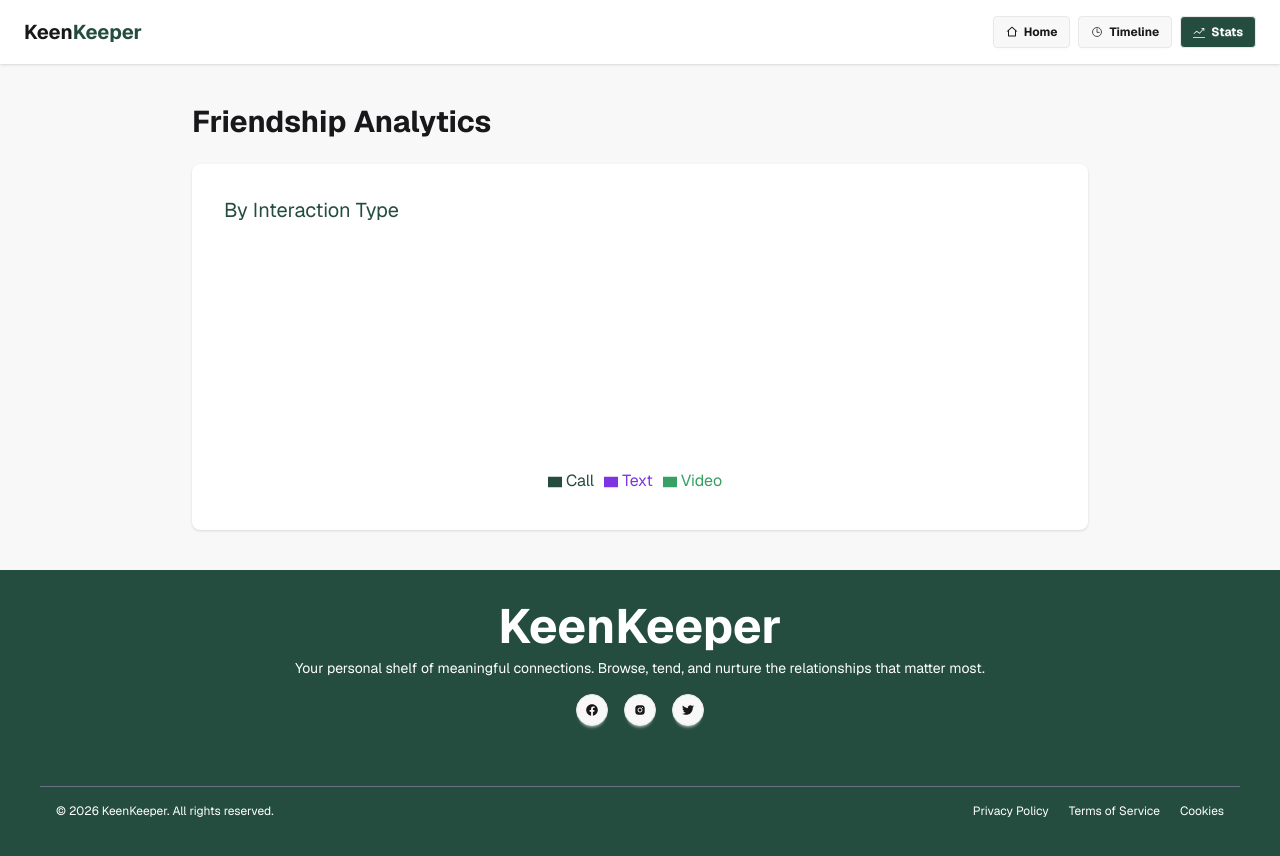
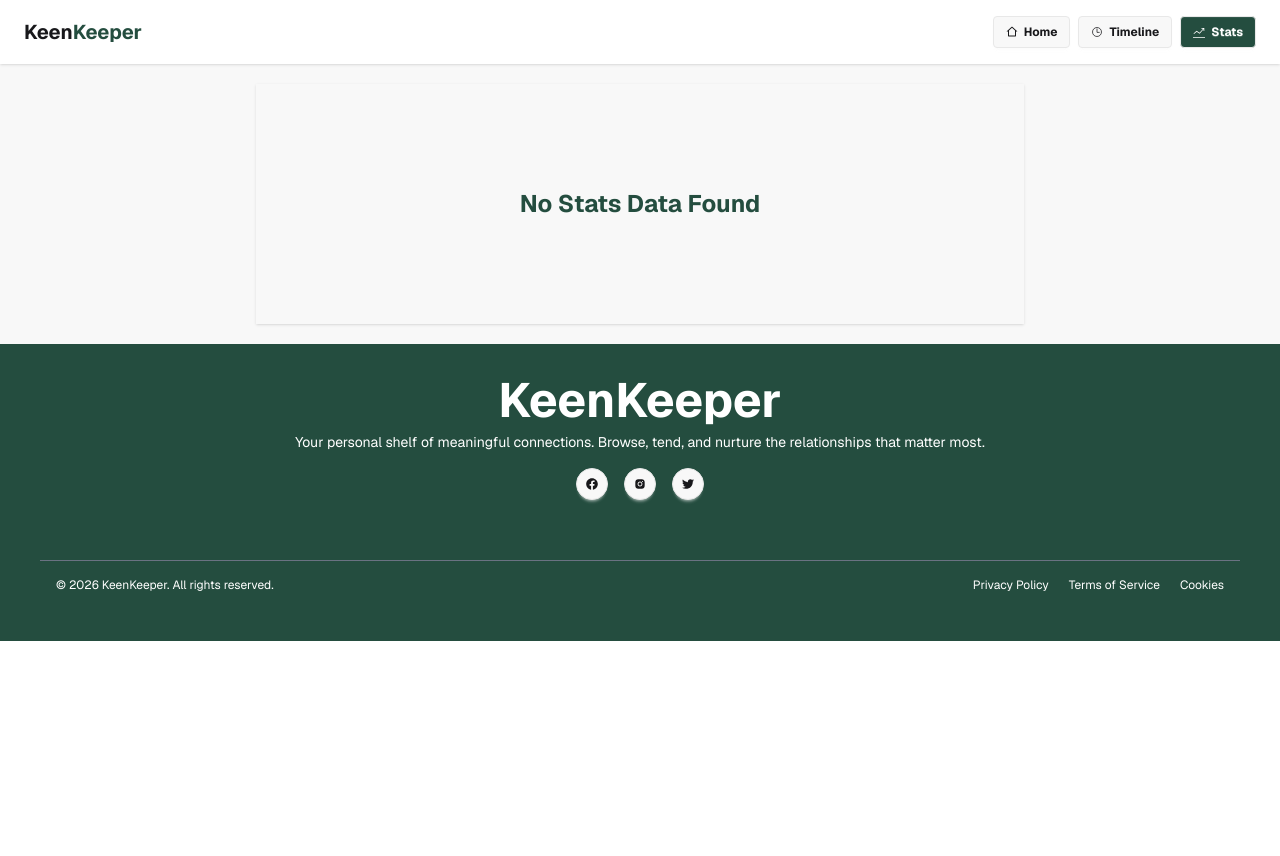
Before and after one commit to toufikhossain11/assignment-07, a React (Vite) app: page /statspage in a window 1280 px wide. Shown: the top 856 px of the page. After the commit the page ends 800 px from the top, so only its background shows below. Built offline with nearby package versions, Linux system fonts and the light colour scheme.

Commit message:
page conditional add

```diff
--- a/src/Comoments/PageLayout/StatsPage/StatsPage.jsx
+++ b/src/Comoments/PageLayout/StatsPage/StatsPage.jsx
@@ -4,8 +4,8 @@ import { TimeLineContext } from '../../../context/TimelineContext';
 
 const StatsPage = () => {
     const { timeLineData } = useContext(TimeLineContext);
-    const {textData}=useContext(TimeLineContext);
-    const {videoData}=useContext(TimeLineContext);
+    const { textData } = useContext(TimeLineContext);
+    const { videoData } = useContext(TimeLineContext);
     const data = [
         { name: 'Text', value: timeLineData.length, fill: '#7E35E1' },
         { name: 'Call', value: textData.length, fill: '#244D3F' },
@@ -13,7 +13,8 @@ const StatsPage = () => {
 
     ]
     return (
-        <div className="px-6 py-10">
+        <div>
+            {timeLineData.length === 0 && textData.length === 0 && videoData.length === 0 ? <div className='max-w-3xl h-60 mx-auto shadow border-gray-400 m-5 flex justify-center items-center'><p className="text-[#244D3F] font-bold text-2xl  ">No Stats Data Found</p></div> : <div className="px-6 py-10">
 
                 <h1 className="text-3xl  font-bold mb-6 max-w-4xl mx-auto ">Friendship Analytics</h1>
 
@@ -24,7 +25,7 @@ const StatsPage = () => {
                     </p>
 
                     <div className='mx-auto'>
-                    <PieChart style={{ width: '100%', maxWidth: '250px', maxHeight: '70vh', aspectRatio: 1 ,margin:'auto'}} responsive>
+                        <PieChart style={{ width: '100%', maxWidth: '250px', maxHeight: '70vh', aspectRatio: 1, margin: 'auto' }} responsive>
                             <Pie
                                 data={data}
                                 innerRadius="80%"
@@ -37,13 +38,15 @@ const StatsPage = () => {
                                 isAnimationActive={true}
                             />
                             <Legend></Legend>
-                    <Tooltip/>
+                            <Tooltip />
                         </PieChart>
                     </div>
 
 
                 </div>
+            </div>}
         </div>
+
     );
 };
 
--- a/src/Comoments/PageLayout/TimelinePage/TimelinePage.jsx
+++ b/src/Comoments/PageLayout/TimelinePage/TimelinePage.jsx
@@ -4,12 +4,14 @@ import { TimeLineContext } from '../../../context/TimelineContext';
 const TimelinePage = () => {
     const { timeLineData } = useContext(TimeLineContext)
 
-    const {textData}=useContext(TimeLineContext);
-    const {videoData}=useContext(TimeLineContext);
-    console.log(videoData)
+    const { textData } = useContext(TimeLineContext);
+    const { videoData } = useContext(TimeLineContext);
 
     return (
-        <div className="px-6 py-10 max-w-3xl mx-auto">
+        <div>
+            {timeLineData.length === 0 && textData.length === 0 && videoData.length === 0 ? <div className='max-w-3xl h-60 mx-auto shadow border-gray-400 m-5 flex justify-center items-center'><p className="text-[#244D3F] font-bold text-2xl  ">No Timeline Data Found</p></div>
+
+             : <div className="px-6 py-10 max-w-3xl mx-auto">
 
                 <h1 className="text-2xl font-bold mb-6">Timeline</h1>
 
@@ -41,8 +43,8 @@ const TimelinePage = () => {
                     })
                 }
 
-            {textData.map((data,ind)=>{
-                return<div key={ind} className="flex items-center gap-4 bg-base-100 p-4 rounded-lg shadow m-3">
+                {textData.map((data, ind) => {
+                    return <div key={ind} className="flex items-center gap-4 bg-base-100 p-4 rounded-lg shadow m-3">
                         <span className="text-xl">💬</span>
                         <div>
                             <p className="font-bold text-[#244D3F]">
@@ -51,9 +53,9 @@ const TimelinePage = () => {
                             <p className="text-sm text-gray-400">{new Date().toLocaleDateString("en-US")}</p>
                         </div>
                     </div>
-            }) }
-            {videoData.map((data,ind)=>{
-                return<div key={ind} className="flex items-center gap-4 bg-base-100 p-4 rounded-lg shadow m-3">
+                })}
+                {videoData.map((data, ind) => {
+                    return <div key={ind} className="flex items-center gap-4 bg-base-100 p-4 rounded-lg shadow m-3">
                         <span className="text-xl">🎥</span>
                         <div>
                             <p className="font-bold text-[#244D3F]">
@@ -62,33 +64,11 @@ const TimelinePage = () => {
                             <p className="text-sm text-gray-400">{new Date().toLocaleDateString("en-US")}</p>
                         </div>
                     </div>
-            }) }
+                })}
 
+            </div>}
+        </div>
 
-            {/* <div className="flex items-center gap-4 bg-base-100 p-4 rounded-lg shadow">
-                    <span className="text-xl">🤝</span>
-                    <div>
-                        <p className="font-bold text-[#244D3F]">
-                            Meetup <span className="text-gray-500 font-medium">with Tom Baker</span>
-                        </p>
-                        <p className="text-sm text-gray-400">March 29, 2026</p>
-                    </div>
-                </div> */}
-
-
-
-            {/*
-                <div className="flex items-center gap-4 bg-base-100 p-4 rounded-lg shadow">
-                    <span className="text-xl">🎥</span>
-                    <div>
-                        <p className="font-medium">
-                            Video <span className="text-gray-500">with Aisha Patel</span>
-                        </p>
-                        <p className="text-sm text-gray-400">March 23, 2026</p>
-                    </div>
-                </div> */}
-
-        </div>
     );
 };
 
```
Lines whose indentation alone changed are shown as unchanged.
